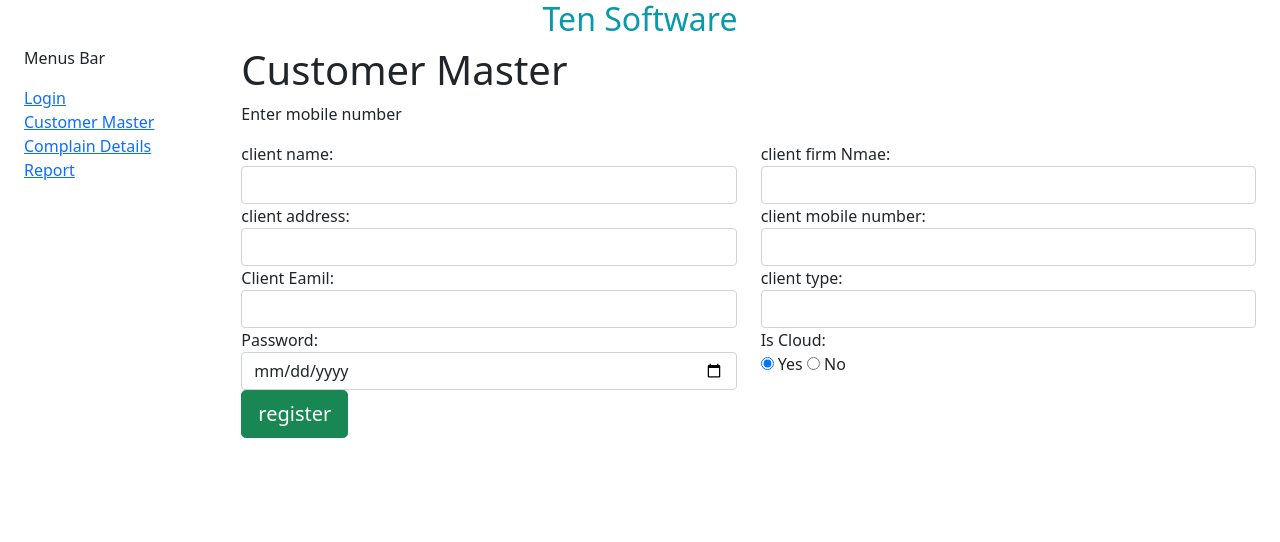
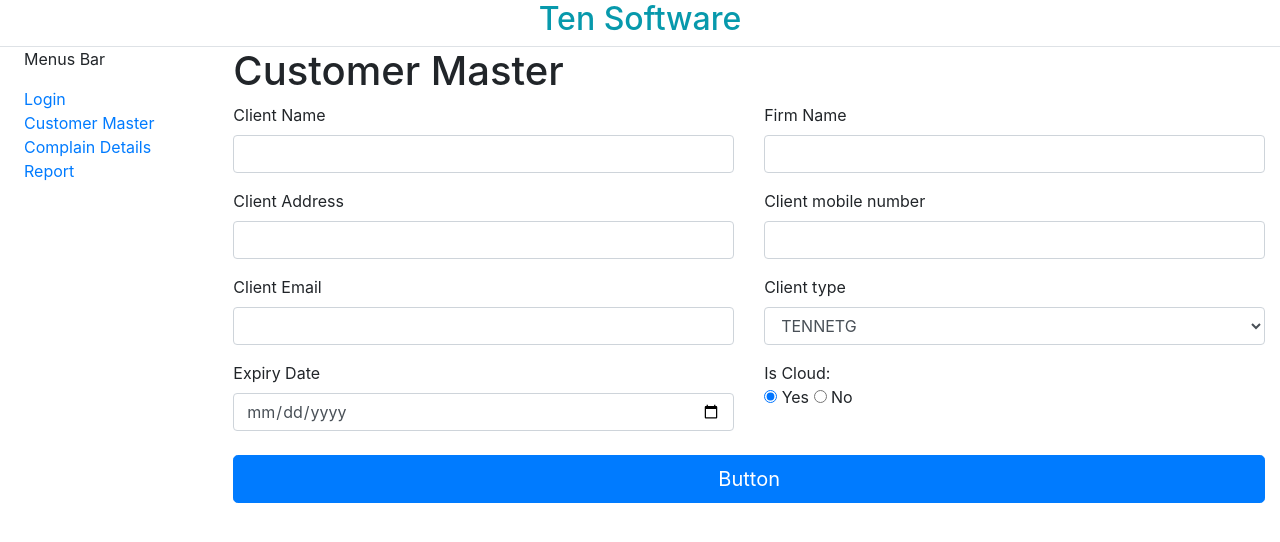
Before and after one commit to bnuttamkumar/customer-report, a PHP site: page /customers.php in a window 1280 px wide. Shown: the top 542 px of the page. Run offline with PHP 8.4, Linux system fonts and the light colour scheme; the visitor is signed in with stand-in values (Sample User, id 1).

Commit message:
Get complain report and Client master registration fix

```diff
--- a/company/api.complain-company.php
+++ b/company/api.complain-company.php
@@ -32,6 +32,6 @@ if($user_rec){
 
 }else{
         echo "<script>alert('empty filed')</script>";
-        echo "<script>window.location.href='fetch_client_details.php'</script>";
+        echo "<script>window.location.href='../complain-details.php'</script>";
 }
 ?>
--- a/customers.php
+++ b/customers.php
@@ -13,56 +13,59 @@
     <div class="col-lg-10">
       <div class="container">
         <h1>Customer Master</h1>
-        <p>Enter mobile number</p>
-        <form action="login-2.php" method="post">
+        <form action="company/api.company-register.php" method="post">
            <div class="row">
                  <div class="form-group col-md-6">
-                    <label for="cname">client name:</label>
+                    <label for="cname">Client Name</label>
                     <input type="text" class="form-control" id="cname" name="cname">
                  </div>
                   <div class="form-group col-md-6">
-                       <label for="cfirm">client firm Nmae:</label>
+                       <label for="cfirm">Firm Name</label>
                        <input type="text" class="form-control" id="cfirm" name="cfirm">
                   </div>
            </div>
 
            <div class="row">
                      <div class="form-group col-md-6">
-                         <label for="caddress">client address:</label>
+                         <label for="caddress">Client Address</label>
                          <input type="text" class="form-control" id="caddress" name="caddress">
                     </div>
                  <div class="form-group col-md-6">
-                     <label for="phone">client mobile number:</label>
+                     <label for="phone">Client mobile number</label>
                      <input type="number" class="form-control" id="cphone" name="cphone">
                  </div>
            </div>
 
            <div class="row">
               <div class="form-group col-md-6">
-                  <label for="emial">Client Eamil:</label>
+                  <label for="emial">Client Email</label>
                   <input type="email" class="form-control" id="cemail" name="cemail">
               </div>
              <div class="form-group col-md-6">
-                 <label for="clienttype">client type:</label>
-                 <input type="text" class="form-control" id="ctype" name="ctype">
+                 <label for="clienttype">Client type</label>
+                 <select class="form-control" id="clienttype" aria-label="Client type" name="ctype" required>
+                      <option value="TENNETG">TENNETG</option>
+                      <option value="DISTRIBUTIONNETG">DISTRIBUTIONNETG</option>
+                      <option value="UNIVERSENETG">UNIVERSENETG</option>
+                  </select>
              </div>
            </div>
 
            <div class="row">
               <div class="form-group col-md-6">
-                  <label for="pwd">Password:</label>
+                  <label for="expirydate">Expiry Date</label>
                   <input type="date" class="form-control" id="expirydate" name="expirydate">
               </div>
              <div class="form-group col-md-6">
-                 <label for="pwd">Is Cloud:
+                 <label for="isCloud">Is Cloud:
                   <div class="checkbox">
-                    <label class="checkboxvalue"><input type="radio" name="remember" value="yes" checked> Yes</label>
-                    <label class="checkboxvalue"><input type="radio" name="remember" value="no"> No</label>
+                    <label class="checkboxvalue"><input type="radio" name="isCloud" value="yes" checked> Yes</label>
+                    <label class="checkboxvalue"><input type="radio" name="isCloud" value="no"> No</label>
                   </div>
              </div>
            </div>
-           <div>
-             <input type="submit" class="btn btn-success btn-block btn-lg" name="submit" value="register">
+           <div class="py-2">
+             <button type="submit" class="btn btn-primary btn-block btn-lg">Button</button>
            </div>
      </form>
       </div>
--- a/index.php
+++ b/index.php
@@ -10,7 +10,7 @@
     <div class="col-lg-2">
         <?php require('./templates/main-menus.php');?>
     </div>
-    <div class="col-lg-10">
+    <div class="col-lg-10 ">
       <div class="container">
         <h1>Home Page</h1>
       </div>
--- a/templates/footer.php
+++ b/templates/footer.php
@@ -1,3 +1,4 @@
-<script src="https://cdn.jsdelivr.net/npm/bootstrap@5.1.0/dist/js/bootstrap.bundle.min.js" integrity="sha384-U1DAWAznBHeqEIlVSCgzq+c9gqGAJn5c/t99JyeKa9xxaYpSvHU5awsuZVVFIhvj" crossorigin="anonymous"></script>
+<script src="https://code.jquery.com/jquery-3.5.1.slim.min.js" integrity="sha384-DfXdz2htPH0lsSSs5nCTpuj/zy4C+OGpamoFVy38MVBnE+IbbVYUew+OrCXaRkfj" crossorigin="anonymous"></script>
+<script src="https://cdn.jsdelivr.net/npm/bootstrap@4.6.0/dist/js/bootstrap.bundle.min.js" integrity="sha384-Piv4xVNRyMGpqkS2by6br4gNJ7DXjqk09RmUpJ8jgGtD7zP9yug3goQfGII0yAns" crossorigin="anonymous"></script>
 </body>
 </html>
--- a/templates/header.php
+++ b/templates/header.php
@@ -1,5 +1,7 @@
-<header class="container d-flex flex-column justify-content-center align-items-center">
-  <a href="/" class="app__title">
-    <h2 class="">Ten Software</h2>
-  </a>
+<header class="border-bottom">
+  <div class="container d-flex flex-column justify-content-center align-items-center">
+    <a href="/" class="app__title">
+      <h2 class="">Ten Software</h2>
+    </a>
+  </div>
 </header>
--- a/templates/html.php
+++ b/templates/html.php
@@ -4,7 +4,7 @@
       <meta charset="UTF-8">
       <meta http-equiv="X-UA-Compatible" content="IE=edge">
       <meta name="viewport" content="width=device-width, initial-scale=1.0">
-      <link href="https://cdn.jsdelivr.net/npm/bootstrap@5.1.0/dist/css/bootstrap.min.css" rel="stylesheet" integrity="sha384-KyZXEAg3QhqLMpG8r+8fhAXLRk2vvoC2f3B09zVXn8CA5QIVfZOJ3BCsw2P0p/We" crossorigin="anonymous">
+      <link rel="stylesheet" href="https://cdn.jsdelivr.net/npm/bootstrap@4.6.0/dist/css/bootstrap.min.css" integrity="sha384-B0vP5xmATw1+K9KRQjQERJvTumQW0nPEzvF6L/Z6nronJ3oUOFUFpCjEUQouq2+l" crossorigin="anonymous">
       <link rel="stylesheet" type="text/css" href="css/main.css">
       <title>Ten</title>
   </head>
```
Also changed, not shown: company/api.company-register.php (added, +23 -0 lines), complain-details.php (+5 -2 lines), report.php (+102 -3 lines).
